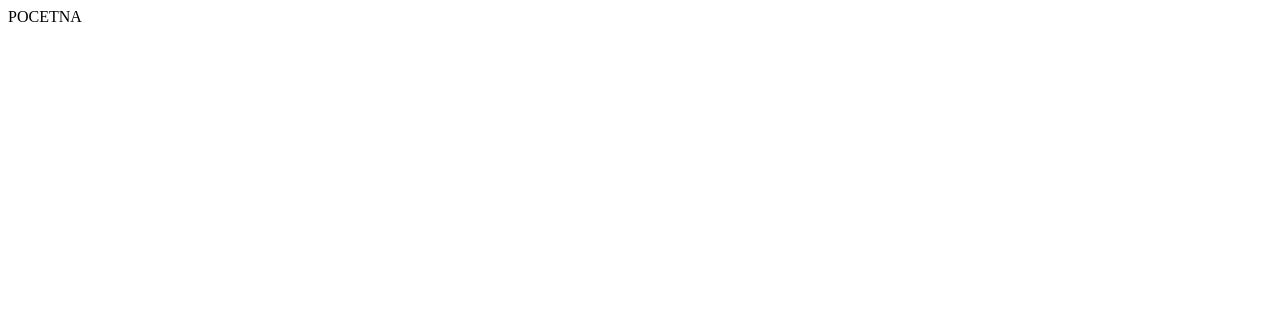
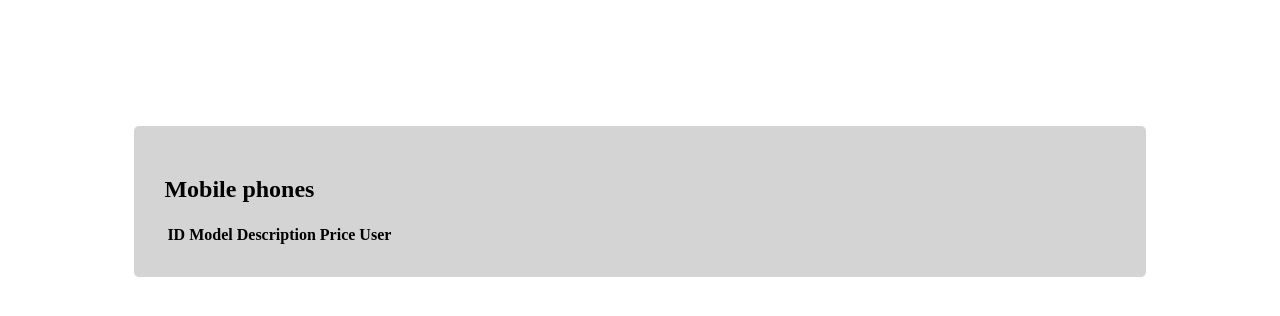
Before and after one commit to DaniloVorkapic/iteh_domaci_1, a PHP site: page /pocetna.php in a window 1280 px wide. Before the commit the part shown is almost empty. Shown: the top 316 px of the page. Run offline with PHP 8.4, Linux system fonts and the light colour scheme; tables that the repository leaves empty or names only in its code hold one stand-in row (values such as "Sample post"); lists and menus that the app fills with data are empty.

Commit message:
omoguceno prikazivanje svih telefona iz baze na pocetnoj stranici

```diff
--- a/model/Telefon.php
+++ b/model/Telefon.php
@@ -21,7 +21,11 @@ class Telefon{
 
     }
 
+    public static function getAllPhones($conn){
 
+        $query= "select * from telefon p inner join user u on u.id=p.user";
+        return $conn->query($query);
+    }
 
 }
 
--- a/pocetna.php
+++ b/pocetna.php
@@ -1,3 +1,18 @@
+<?php
+    include 'dbbroker.php';
+    include 'model/Telefon.php';
+
+
+    $result = Telefon::getAllPhones($conn);
+
+
+
+
+
+
+?>
+
+
 <!DOCTYPE html>
 <html lang="en">
 <head>
@@ -7,6 +22,46 @@
     <title>Document</title>
 </head>
 <body>
-    POCETNA
+<div class="mainPart" style="background-color: 	rgb(208,208,208,0.9) ;   border-radius: 5px; padding:30px; margin:10%" >
+
+<h2><i class="fa fa-mobile" aria-hidden="true"></i> Mobile phones</h2>
+
+
+
+<table class="table table-hover"  style=" color:black; "  id="myTable">
+    <thead>
+        <tr>
+        <th scope="col">ID</th>
+        <th scope="col">Model</th>
+        <th scope="col">Description</th>
+        <th scope="col"><i class="fas fa-euro-sign"></i>  Price</th>
+        <th scope="col"><i class="fas fa-user"></i>  User</th>
+
+
+
+        </tr>
+    </thead>
+    <tbody>
+        <?php    while($row = $result->fetch_array()):  ?>
+
+
+                <tr>
+                <th scope="row">  <?php echo $row["phoneID"]   ?>    </th>
+                <td> <?php echo $row["model"]   ?> </td>
+                <td>  <?php echo $row["description"]   ?> </td>
+                <td> <?php echo $row["price"]   ?> </td>
+                <td> <?php echo $row["firstname"]." ".$row["lastname"]    ?> </td>
+
+
+                 </tr>
+
+
+        <?php    endwhile  ?>
+
+
+    </tbody>
+</table>
+
+</div>
 </body>
 </html>
```
